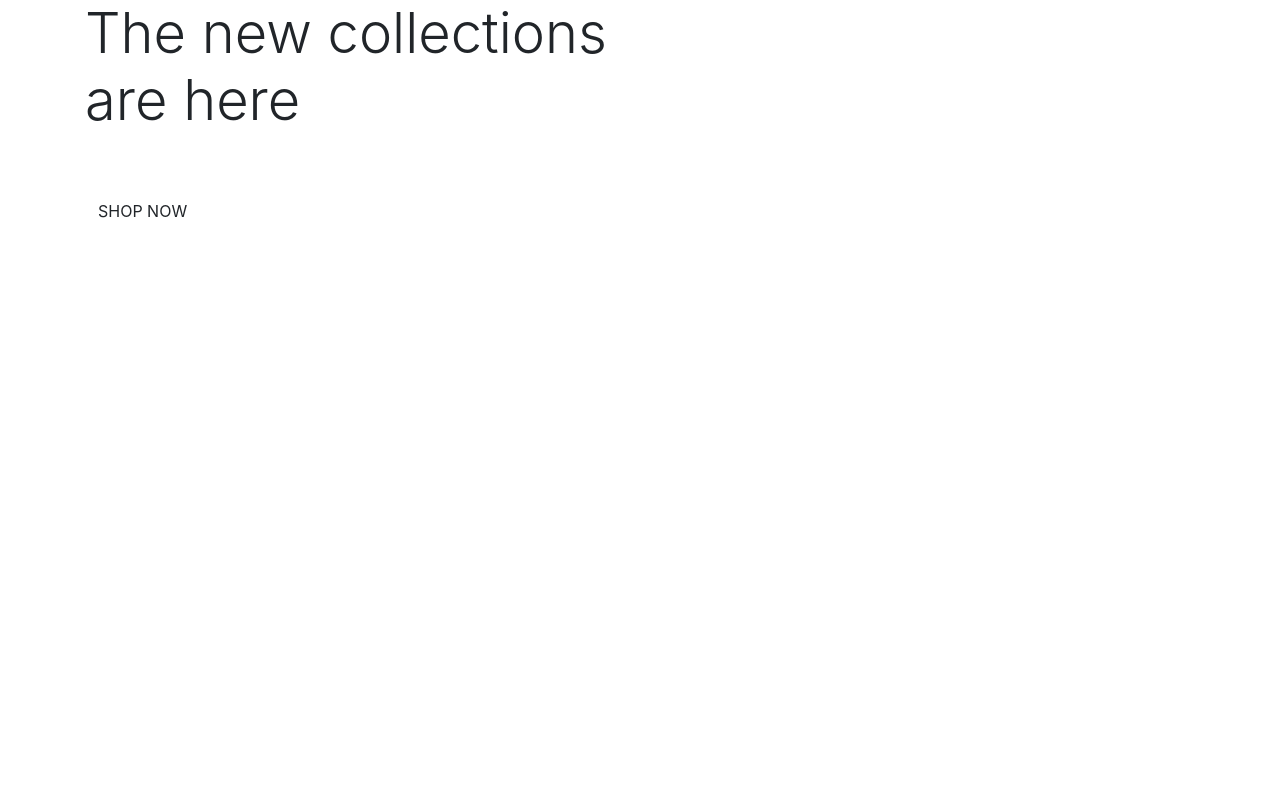
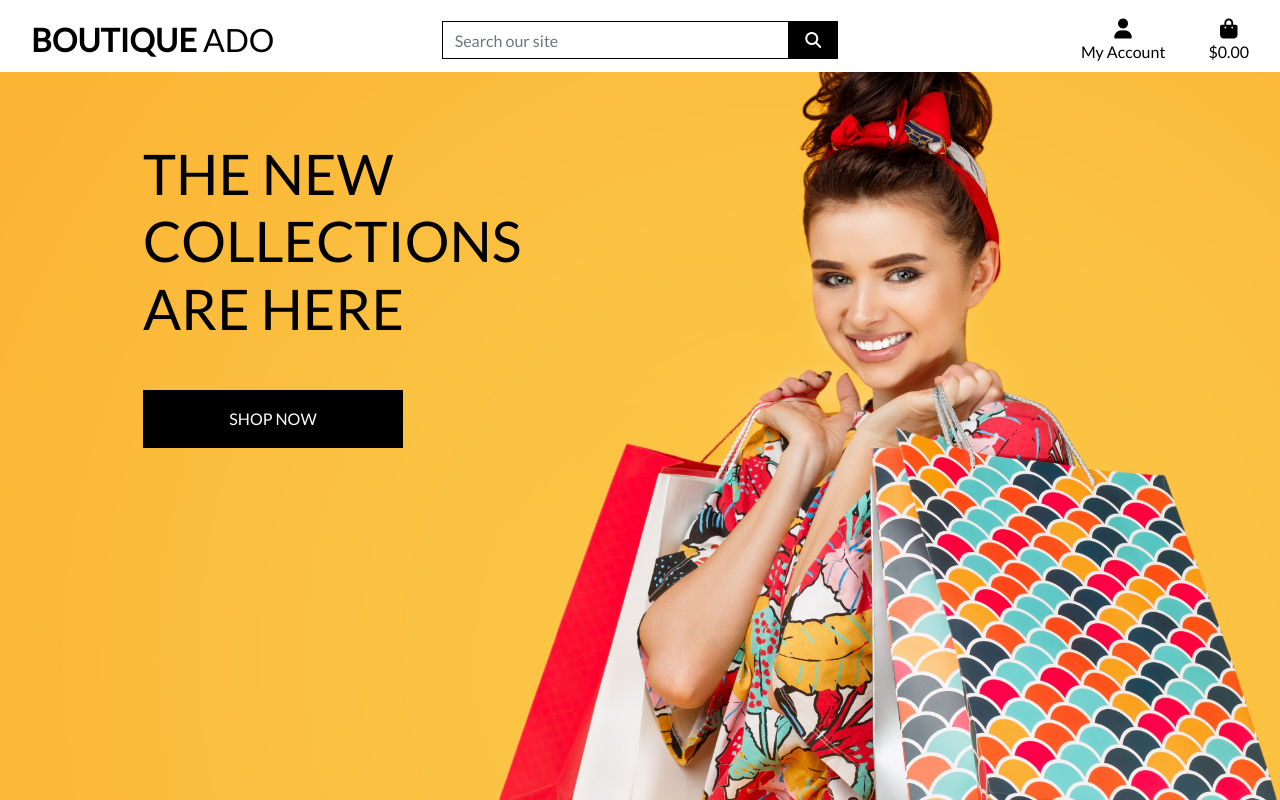
Before and after one commit to amegeddon/boutique_ado.v1, a Django app: page / in a window 1280 px wide. Run offline with Django 5.2, Linux system fonts and the light colour scheme; some libraries are stand-ins or nearby versions.

Commit message:
Completed home page and header

```diff
--- a/boutique_ado/settings.py
+++ b/boutique_ado/settings.py
@@ -128,4 +128,9 @@ DATABASES = {
 # settings.py
 
 # URL prefix for static files
+
 STATIC_URL = '/static/'
+STATICFILES_DIRS = (os.path.join(BASE_DIR, 'static'),)
+
+MEDIA_URL = '/media/'
+MEDIA_ROOT = os.path.join(BASE_DIR, 'media')
--- a/boutique_ado/urls.py
+++ b/boutique_ado/urls.py
@@ -16,9 +16,11 @@ Including another URLconf
 """
 from django.contrib import admin
 from django.urls import path, include
+from django.conf import settings
+from django.conf.urls.static import static
 
 urlpatterns = [
     path('admin/', admin.site.urls),
     path('accounts/', include('allauth.urls')),
     path('', include('home.urls')),
-]
+] + static(settings.MEDIA_URL, document_root=settings.MEDIA_ROOT)
--- /dev/null
+++ b/static/css/base.css
@@ -0,0 +1,81 @@
+html {
+    height: 100%;
+}
+
+body {
+    background: url('/media/homepage_background_cropped.jpg') no-repeat center center fixed;
+    background-size: cover;
+    height: calc(100vh - 164px);
+    color: #555;
+    font-family: "Lato";
+}
+
+/* from Bulma */
+.icon {
+    align-items: center;
+    display: inline-flex;
+    justify-content: center;
+    height: 1.5rem;
+    width: 1.5rem;
+}
+
+.logo-font {
+    text-transform: uppercase;
+}
+
+.main-logo-link {
+    width: fit-content;
+}
+
+.shop-now-button {
+    background: black;
+    color: white;
+    min-width: 260px;
+}
+
+.btn-black {
+    background: black;
+    color: white;
+}
+
+.shop-now-button:hover,
+.shop-now-button:active,
+.shop-now-button:focus,
+.btn-black:hover,
+.btn-black:active,
+.btn-black:focus {
+    background: #222;
+    color: white;
+}
+
+.text-black {
+    color: #000 !important;
+}
+
+.border-black {
+    border: 1px solid black !important;
+}
+
+/* --------------------------------- Media queries */
+
+/* Slightly larger container on xl screens */
+@media (min-width: 1200px) {
+    .container {
+        max-width: 80%;
+    }
+}
+
+/* fixed top navbar only on medium and up */
+@media (min-width: 992px) {
+    .fixed-top-desktop-only {
+        position: fixed;
+        top: 0;
+        right: 0;
+        left: 0;
+        z-index: 1030;
+    }
+
+    .header-container {
+        padding-top: 164px;
+    }
+}
--- a/templates/base.html
+++ b/templates/base.html
@@ -4,8 +4,9 @@
 <html lang="en">
 
 <head>
-    <!-- Required meta tags -->
+
     {% block meta %}
+    <meta http-equiv="X-UA-Compatible" content="ie=edge">
     <meta charset="utf-8">
     <meta name="viewport" content="width=device-width, initial-scale=1, shrink-to-fit=no">
     {% endblock %}
@@ -13,23 +14,26 @@
     {% block extra_meta %}
     {% endblock %}
 
-    <!-- Bootstrap CSS -->
-    {% block core_css %}
-    <link rel="stylesheet" href="https://cdn.jsdelivr.net/npm/bootstrap@4.6.2/dist/css/bootstrap.min.css"
-        integrity="sha384-xOolHFLEh07PJGoPkLv1IbcEPTNtaed2xpHsD9ESMhqIYd0nLMwNLD69Npy4HI+N" crossorigin="anonymous">
+    {% block corecss %}
+    <link rel="stylesheet" href="https://stackpath.bootstrapcdn.com/bootstrap/4.4.1/css/bootstrap.min.css"
+        integrity="sha384-Vkoo8x4CGsO3+Hhxv8T/Q5PaXtkKtu6ug5TOeNV6gBiFeWPGFN9MuhOf23Q9Ifjh" crossorigin="anonymous">
+    <link rel="stylesheet" href="https://fonts.googleapis.com/css?family=Lato&display=swap">
+    <link rel="stylesheet" href="{% static 'css/base.css' %}">
     {% endblock %}
 
     {% block extra_css %}
     {% endblock %}
 
-    {% block core_js %}
-    <script src="https://cdn.jsdelivr.net/npm/jquery@3.5.1/dist/jquery.min.js"
-        integrity="sha256-9/aliU8dGd2tb6OSsuzixeV4y/faTqgFtohetphbbj0=" crossorigin="anonymous"></script>
-    <script src="https://cdn.jsdelivr.net/npm/bootstrap@4.6.2/dist/js/bootstrap.bundle.min.js"
-        integrity="sha384-Fy6S3B9q64WdZWQUiU+q4/2Lc9npb8tCaSX9FK7E8HnRr0Jz8D6OP9dO5Vg3Q9ct"
+    {% block corejs %}
+    <script src="https://kit.fontawesome.com/4863a75fd6.js" crossorigin="anonymous"></script>
+    <script src="https://code.jquery.com/jquery-3.4.1.slim.min.js"
+        integrity="sha384-J6qa4849blE2+poT4WnyKhv5vZF5SrPo0iEjwBvKU7imGFAV0wwj1yYfoRSJoZ+n"
         crossorigin="anonymous"></script>
-    <script src="https://cdn.jsdelivr.net/npm/popper.js@1.16.1/dist/umd/popper.min.js"
-        integrity="sha384-9/reFTGAW83EW2RDu2S0VKaIzap3H66lZH81PoYlFhbGU+6BZp6G7niu735Sk7lN"
+    <script src="https://cdn.jsdelivr.net/npm/popper.js@1.16.0/dist/umd/popper.min.js"
+        integrity="sha384-Q6E9RHvbIyZFJoft+2mJbHaEWldlvI9IOYy5n3zV9zzTtmI3UksdQRVvoxMfooAo"
+        crossorigin="anonymous"></script>
+    <script src="https://stackpath.bootstrapcdn.com/bootstrap/4.4.1/js/bootstrap.min.js"
+        integrity="sha384-wfSDF2E50Y2D1uUdj0O3uMBJnjuUD4Ih7YwaYd1iqfktj0Uod8GCExl3Og8ifwB6"
         crossorigin="anonymous"></script>
     {% endblock %}
 
@@ -40,7 +44,71 @@
 </head>
 
 <body>
-    <header class="container-fluid fixed-top"></header>
+    <header class="container-fluid fixed-top">
+        <div id="topnav" class="row bg-white pt-lg-2 d-none d-lg-flex">
+            <div class="col-12 col-lg-4 my-auto py-1 py-lg-0 text-center text-lg-left">
+                <a href="{% url 'home' %}" class="nav-link main-logo-link">
+                    <h2 class="logo-font text-black my-0"><strong>Boutique</strong> Ado</h2>
+                </a>
+            </div>
+            <div class="col-12 col-lg-4 my-auto py-1 py-lg-0">
+                <form method="GET" action="">
+                    <div class="input-group w-100">
+                        <input class="form-control border border-black rounded-0" type="text" name="q"
+                            placeholder="Search our site">
+                        <div class="input-group-append">
+                            <button class="form-control btn btn-black border border-black rounded-0" type="submit">
+                                <span class="icon">
+                                    <i class="fas fa-search"></i>
+                                </span>
+                            </button>
+                        </div>
+                    </div>
+                </form>
+            </div>
+            <div class="col-12 col-lg-4 my-auto py-1 py-lg-0">
+                <ul class="list-inline list-unstyled text-center text-lg-right my-0">
+                    <li class="list-inline-item dropdown">
+                        <a class="text-black nav-link" href="#" id="user-options" data-toggle="dropdown"
+                            aria-haspopup="true" aria-expanded="false">
+                            <div class="text-center">
+                                <div><i class="fas fa-user fa-lg"></i></div>
+                                <p class="my-0">My Account</p>
+                            </div>
+                        </a>
+                        <div class="dropdown-menu border-0" aria-labelledby="user-options">
+                            {% if request.user.is_authenticated %}
+                            {% if request.user.is_superuser %}
+                            <a href="" class="dropdown-item">Product Management</a>
+                            {% endif %}
+                            <a href="" class="dropdown-item">My Profile</a>
+                            <a href="{% url 'account_logout' %}" class="dropdown-item">Logout</a>
+                            {% else %}
+                            <a href="{% url 'account_signup' %}" class="dropdown-item">Register</a>
+                            <a href="{% url 'account_login' %}" class="dropdown-item">Login</a>
+                            {% endif %}
+                        </div>
+                    </li>
+                    <li class="list-inline-item">
+                        <a class="{% if grand_total %}text-info font-weight-bold{% else %}text-black{% endif %} nav-link"
+                            href="">
+                            <div class="text-center">
+                                <div><i class="fas fa-shopping-bag fa-lg"></i></div>
+                                <p class="my-0">
+                                    {% if grand_total %}
+                                    ${{ grand_total|floatformat:2 }}
+                                    {% else %}
+                                    $0.00
+                                    {% endif %}
+                                </p>
+                            </div>
+                        </a>
+                    </li>
+                </ul>
+            </div>
+            <div class="col-12 col-lg-4 my-auto py-1 py-lg-0"></div>
+        </div>
+    </header>
 
     {% if messages %}
     <div class="message-container"></div>
```
Also changed, not shown: media/homepage_background_cropped.jpg (added).
